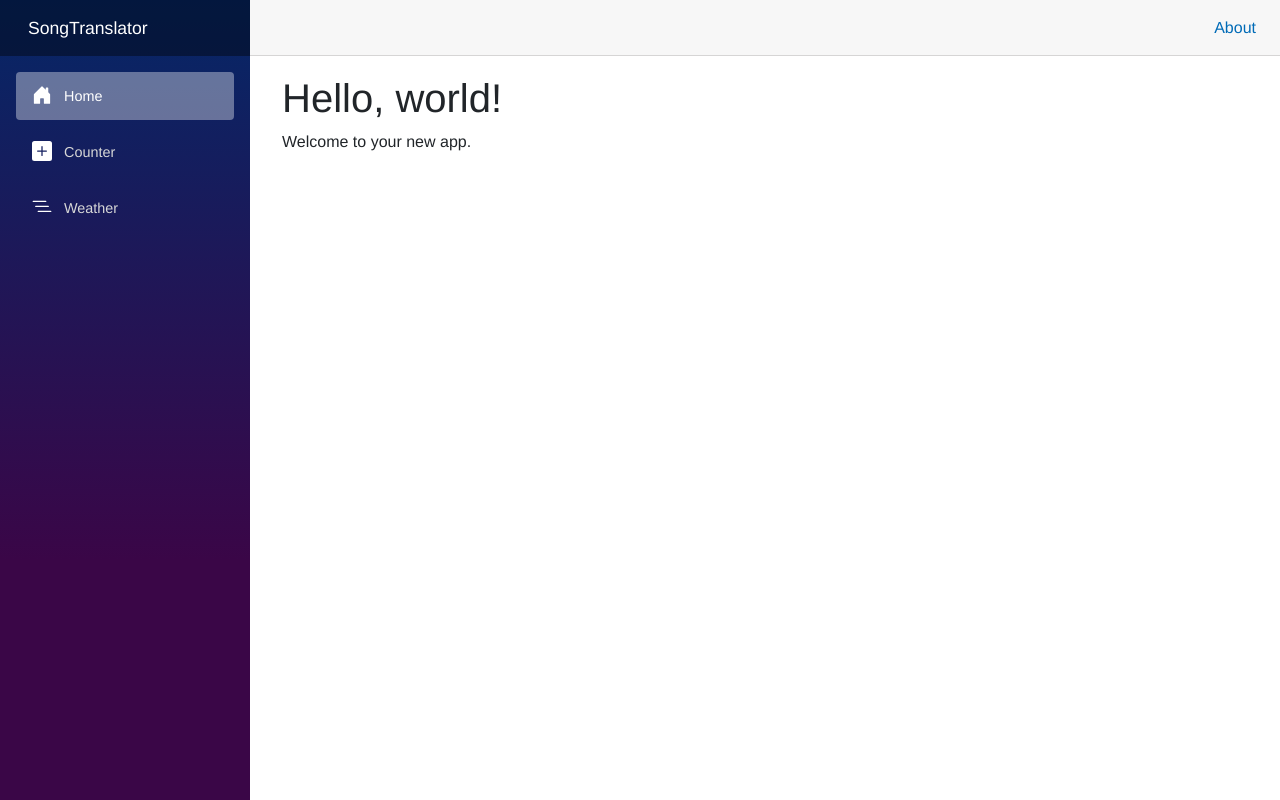
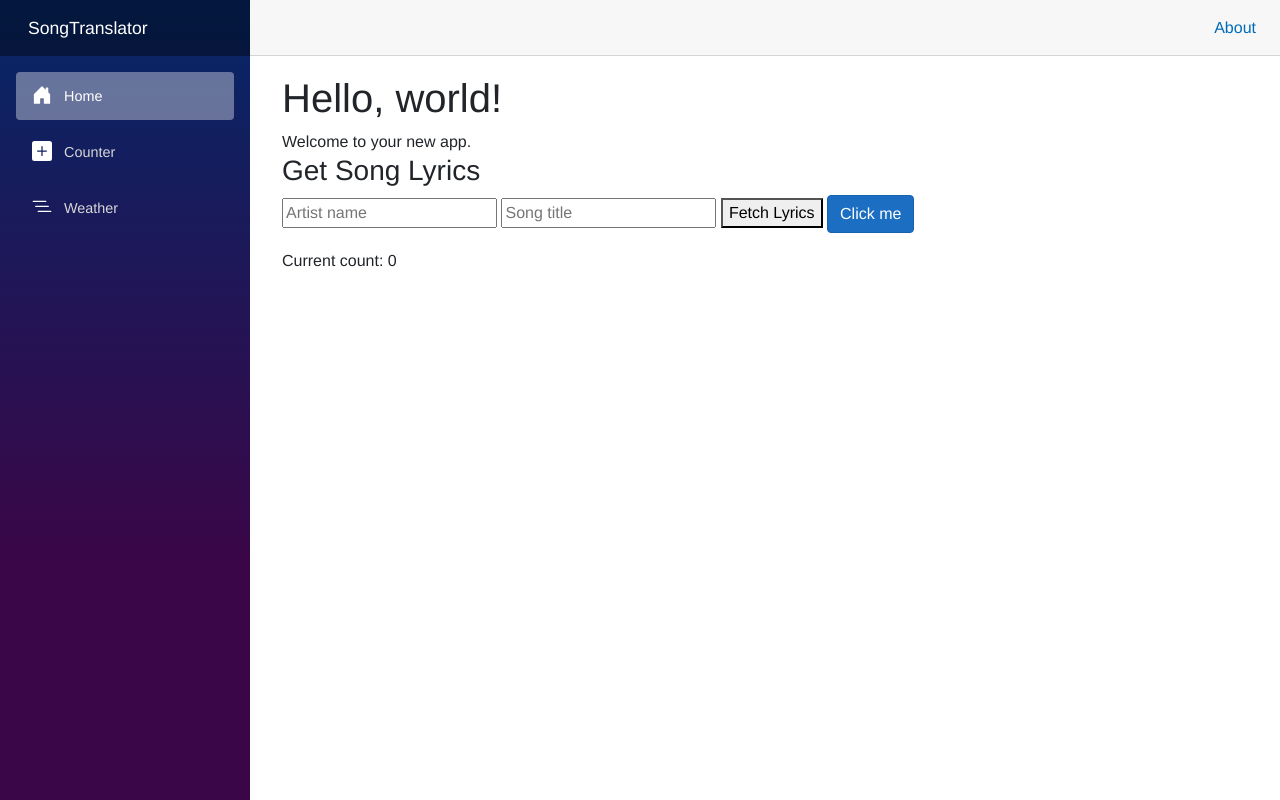
Before and after one commit to NoahKrobot/SongTranslator, an ASP.NET Core app: page / in a window 1280 px wide. Run offline with ASP.NET Core 8, Linux system fonts and the light colour scheme; style sheets or scripts are compiled from the project's sources.

Commit message:
Add the lyrics service, and let it display data on the screen

```diff
--- a/SongTranslator/Components/Data/TranslatedSongData.cs
+++ b/SongTranslator/Components/Data/TranslatedSongData.cs
@@ -3,12 +3,14 @@ namespace SongTranslator.Components.Data
     public class TranslatedSongData
     {
         public string SongName { get; set; }
+        public string ArtistName { get; set; }
         public long OriginalLyrics { get; set; }
         public long TranslatedLyrics { get; set; }
 
-        public TranslatedSongData(string name, long original, long translated)
+        public TranslatedSongData(string songName, string artistName, long original, long translated)
         {
-            SongName = name;
+            SongName = songName;
+            ArtistName = artistName;
             OriginalLyrics = original;
             TranslatedLyrics = translated;
         }
--- /dev/null
+++ b/SongTranslator/Components/Pages/GetSongLyrics.razor
@@ -0,0 +1,43 @@
+@using SongTranslator.Services
+
+<h3>Get Song Lyrics</h3>
+
+<input @bind="artist" placeholder="Artist name" />
+<input @bind="title" placeholder="Song title" />
+<button @onclick="FetchLyrics">Fetch Lyrics</button>
+<button class="btn btn-primary" @onclick="IncrementCount">Click me</button>
+
+
+
+<p>@lyrics</p>
+
+<p>@debugMessage</p>
+
+<p role="status">Current count: @currentCount</p>
+
+
+@code {
+    private string artist = "";
+    private string title = "";
+    private string lyrics = "";
+    private string debugMessage = "";
+    private int currentCount = 0;
+
+    private FetchLyricsService lyricsService = new FetchLyricsService();
+
+    private async Task FetchLyrics()
+    {
+        debugMessage = "clicked";
+
+        Console.WriteLine("clicked");
+        lyrics = await lyricsService.LyricsTextAsync(artist, title);
+
+        Console.WriteLine(lyrics);
+    }
+
+
+    private void IncrementCount()
+    {
+        currentCount++;
+    }
+}
--- a/SongTranslator/Components/Pages/Home.razor
+++ b/SongTranslator/Components/Pages/Home.razor
@@ -1,7 +1,12 @@
 @page "/"
+@using SongTranslator.Services
+@rendermode InteractiveServer
 
 <PageTitle>Home</PageTitle>
 
 <h1>Hello, world!</h1>
 
 Welcome to your new app.
+
+
+<GetSongLyrics></GetSongLyrics>
```
Also changed, not shown: SongTranslator/References.txt (added, +12 -0 lines), SongTranslator/Services/FetchLyricsService.cs (added, +25 -0 lines), SongTranslator/SongTranslator.csproj.
